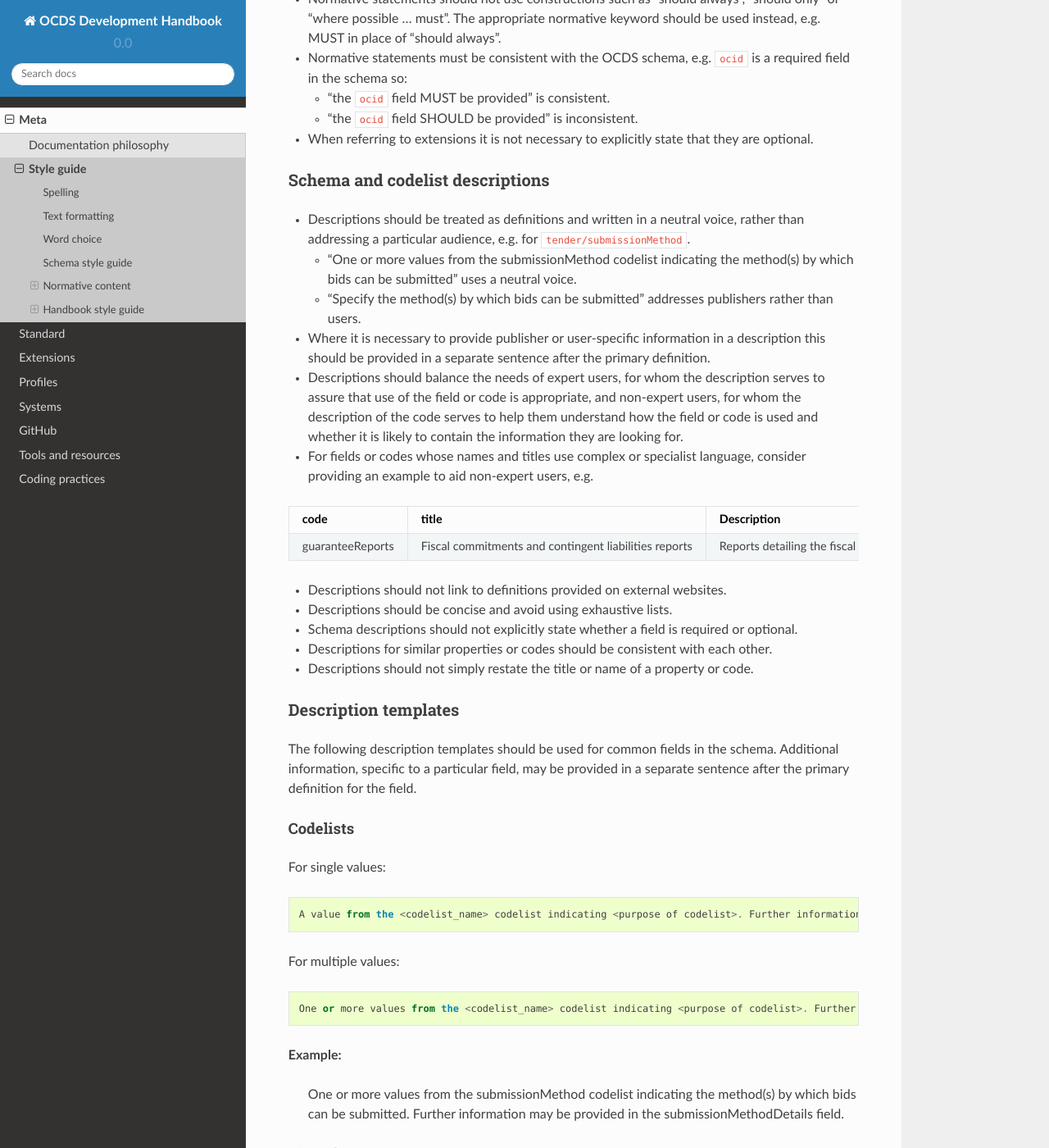
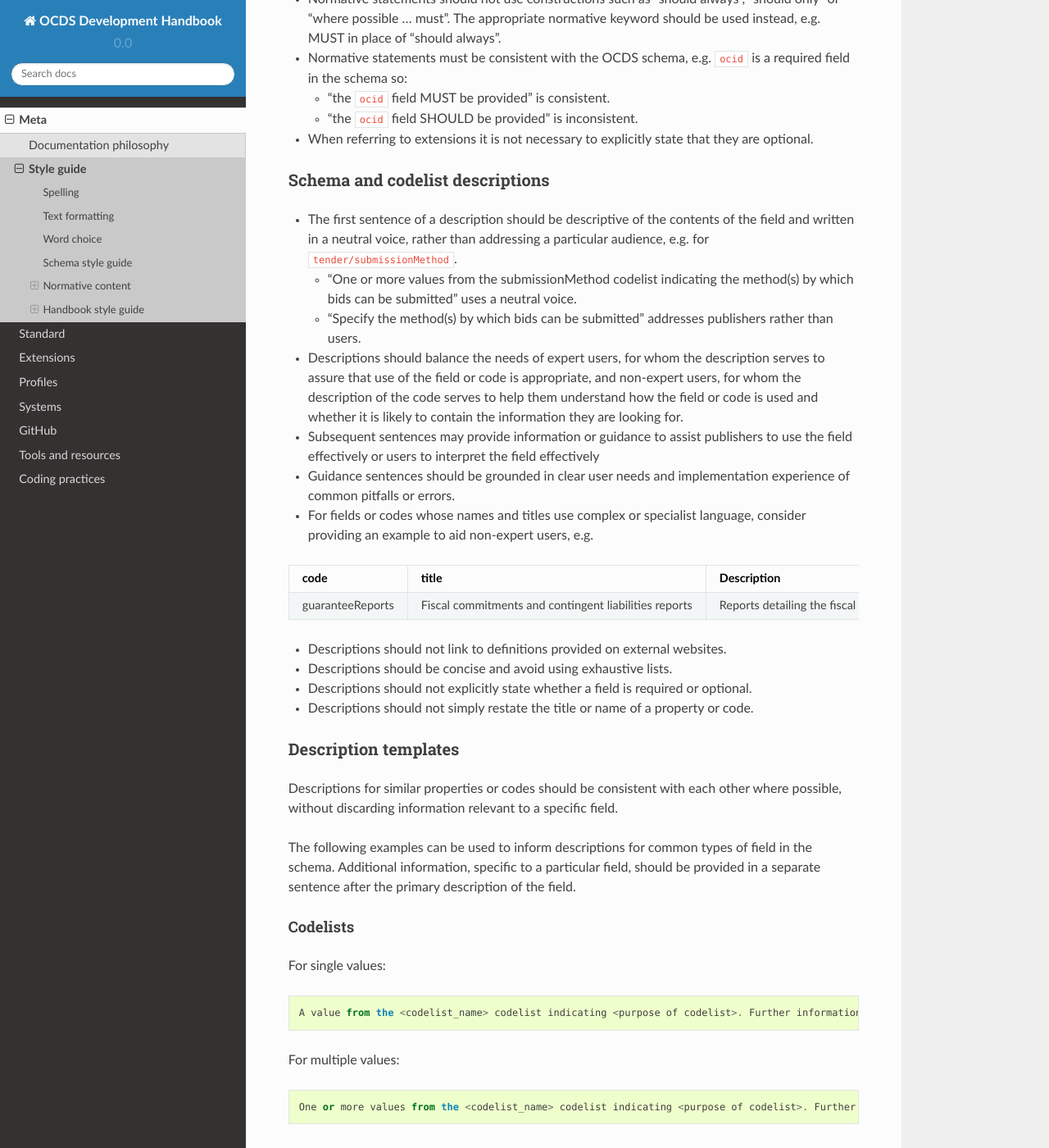
Before and after one commit to open-contracting/standard-development-handbook, a Sphinx documentation site: the page built from docs/meta/style_guide.md, in a window 1280 px wide and 1400 px high, scrolled down 1747 px. Shown: the whole window at 82% size. Built offline with Sphinx 7.4.7 and the Read the Docs theme 2.0.0, drawn with Linux system fonts in a browser that asks for light colours; some of the changed text lies outside the part shown.

Commit message:
update description guidance

````diff
--- a/docs/meta/style_guide.md
+++ b/docs/meta/style_guide.md
@@ -58,11 +58,12 @@ Use American English (e.g. 'organization' rather than 'organisation') unless we
 
 ### Schema and codelist descriptions
 
-* Descriptions should be treated as definitions and written in a neutral voice, rather than addressing a particular audience, e.g. for `tender/submissionMethod`.
+* The first sentence of a description should be descriptive of the contents of the field and written in a neutral voice, rather than addressing a particular audience, e.g. for `tender/submissionMethod`.
   * "One or more values from the submissionMethod codelist indicating the method(s) by which bids can be submitted" uses a neutral voice.
   * "Specify the method(s) by which bids can be submitted" addresses publishers rather than users.
-* Where it is necessary to provide publisher or user-specific information in a description this should be provided in a separate sentence after the primary definition.
 * Descriptions should balance the needs of expert users, for whom the description serves to assure that use of the field or code is appropriate, and non-expert users, for whom the description of the code serves to help them understand how the field or code is used and whether it is likely to contain the information they are looking for.
+* Subsequent sentences may provide information or guidance to assist publishers to use the field effectively or users to interpret the field effectively
+* Guidance sentences should be grounded in clear user needs and implementation experience of common pitfalls or errors.
 * For fields or codes whose names and titles use complex or specialist language, consider providing an example to aid non-expert users, e.g.
 
 ```eval_rst
@@ -75,13 +76,14 @@ guaranteeReports  Fiscal commitments and contingent liabilities reports Reports
 
 * Descriptions should not link to definitions provided on external websites.
 * Descriptions should be concise and avoid using exhaustive lists.
-* Schema descriptions should not explicitly state whether a field is required or optional.
-* Descriptions for similar properties or codes should be consistent with each other.
+* Descriptions should not explicitly state whether a field is required or optional.
 * Descriptions should not simply restate the title or name of a property or code.
 
 ### Description templates
 
-The following description templates should be used for common fields in the schema. Additional information, specific to a particular field, may be provided in a separate sentence after the primary definition for the field.
+Descriptions for similar properties or codes should be consistent with each other where possible, without discarding information relevant to a specific field.
+
+The following examples can be used to inform descriptions for common types of field in the schema. Additional information, specific to a particular field, should be provided in a separate sentence after the primary description of the field.
 
 #### Codelists
 
@@ -119,9 +121,11 @@ For the `description` property of an object:
 
     A description of this <object_name>. Structured information should be provided in <related_fields>.
 
-**Example:**
+**Examples:**
 
-> A description of this tender. Structured information should be provided in the items array.
+> A description of this tender. Structured information should be provided in the items array. Descriptions should be short and easy to read. Avoid using ALL CAPS.
+
+> A description of this document. Descriptions should not exceed 250 words. In the event the document is not accessible online, the description field may be used to describe arrangements for obtaining a copy of the document.
 
 #### Documents
 
````
Also changed, not shown: other parts of docs/meta/style_guide.md (+1 -1 lines).
